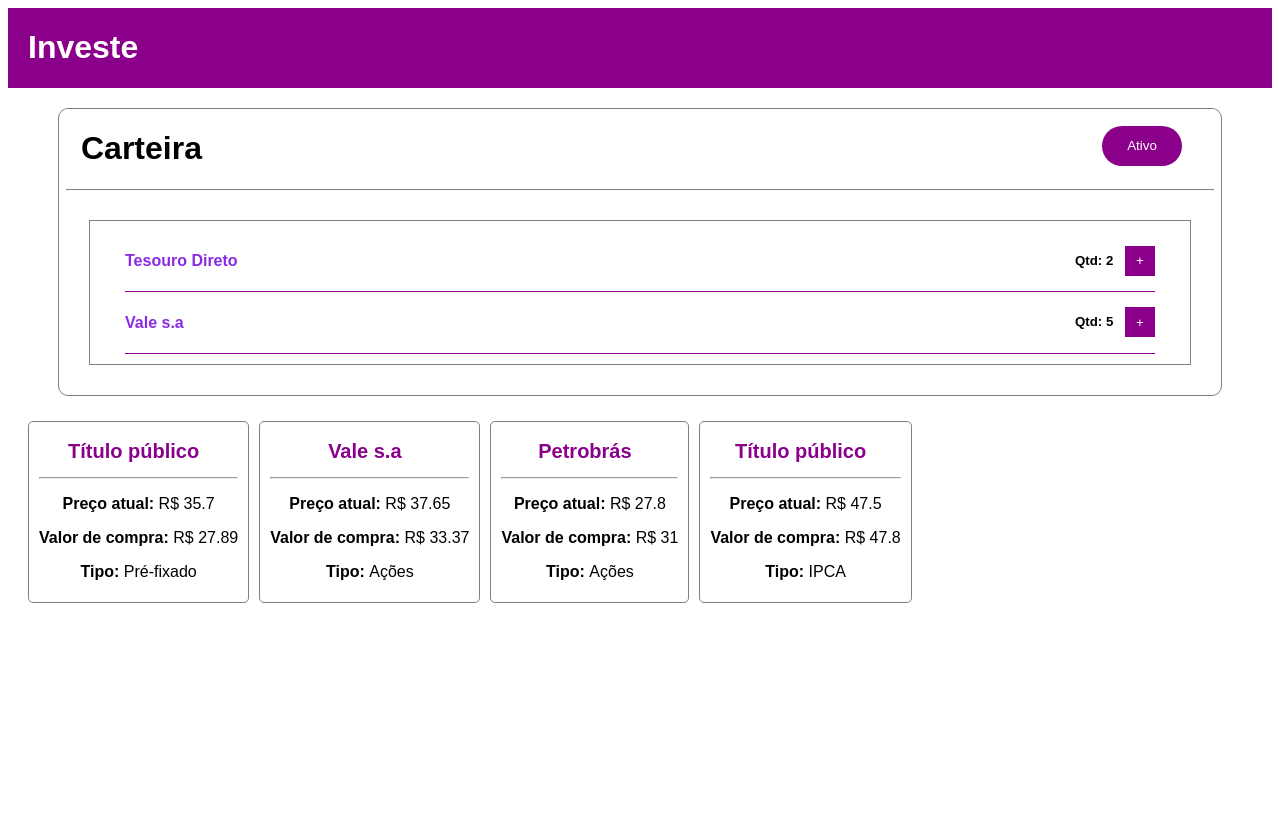
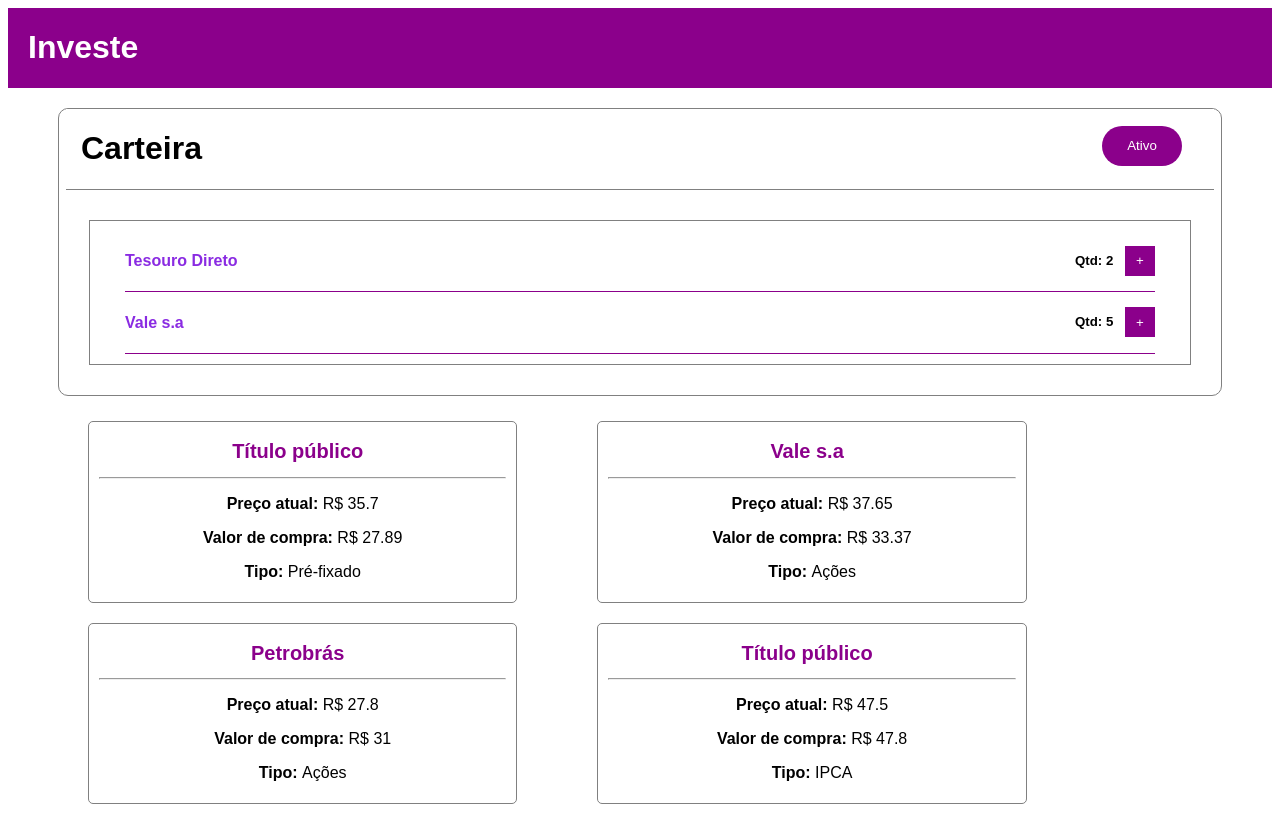
Before and after one commit to redsmedeiros/Investe, a React (Create React App) app: page / in a window 1280 px wide. Built offline with nearby package versions, Linux system fonts and the light colour scheme.

Commit message:
Update Cards.css

```diff
--- a/src/Cards.css
+++ b/src/Cards.css
@@ -2,15 +2,17 @@
     display: flex;
     flex-wrap: wrap;
     padding: 5px 20px;
+    margin-left: 60px;
 
 }
 
 .cards-card{
     border: 1px solid #808080;
     border-radius: 5px;
-    margin-right: 10px;
+    margin-right: 80px;
     padding: 5px 10px;
     margin-top: 20px;
+    width: 35%;
 }
 
 .cards-card h1{
```
